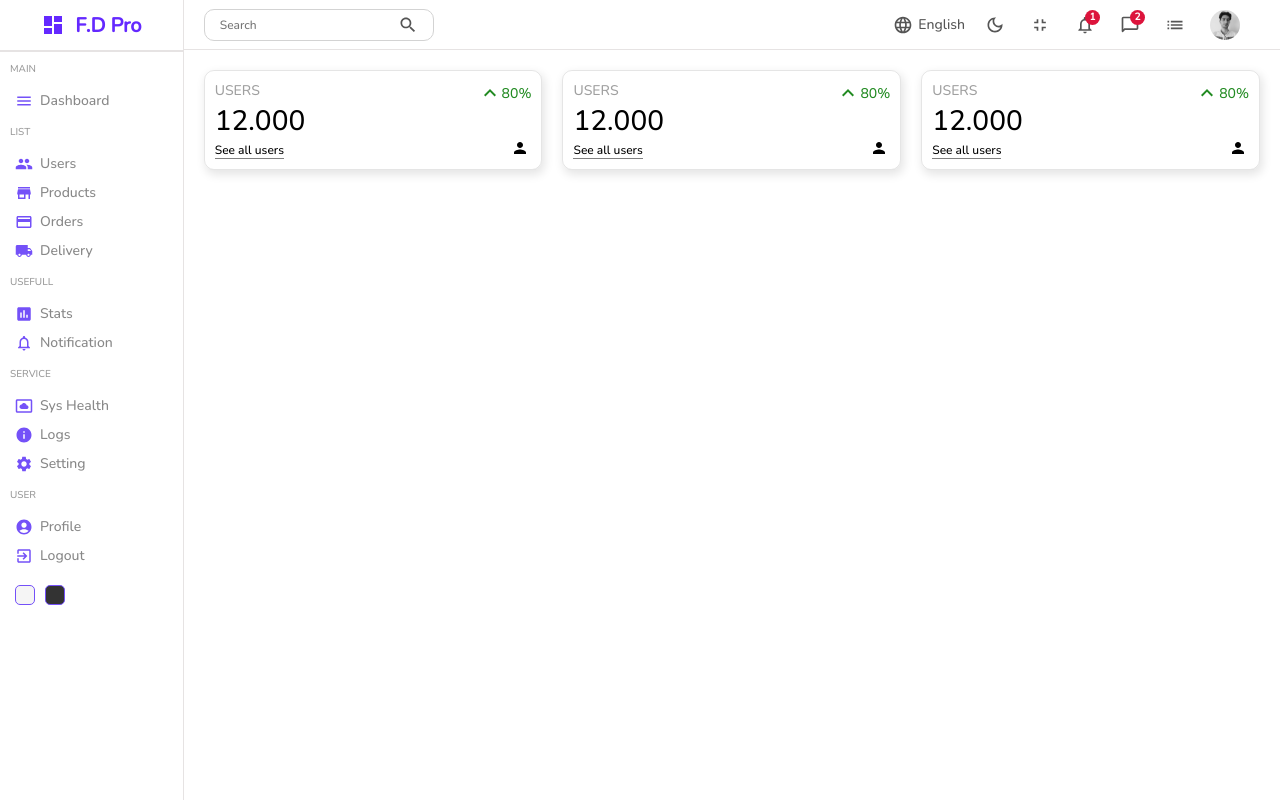
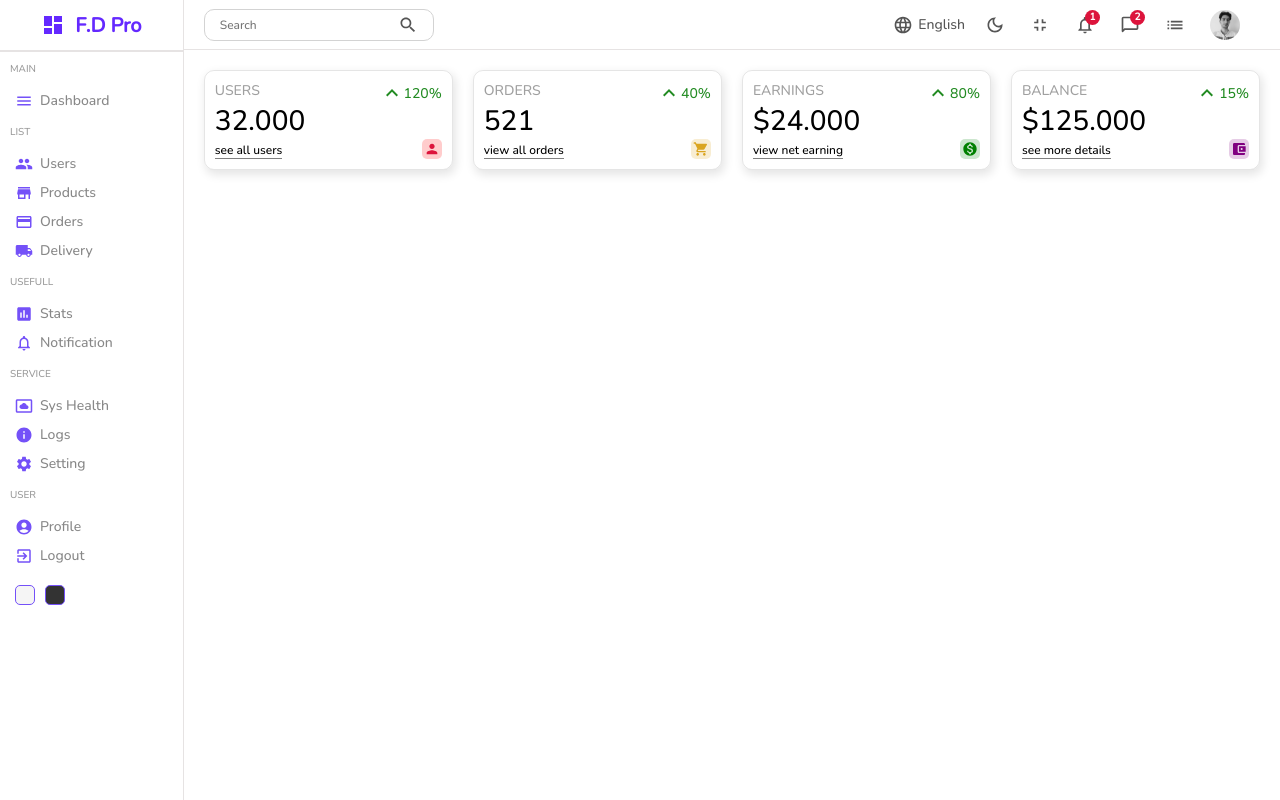
Before and after one commit to Mahdi-Hazrati/Fusion-Dashboard-Pro, a React (Create React App) app: page / in a window 1280 px wide. Built offline with nearby package versions, Linux system fonts and the light colour scheme.

Commit message:
Final of Widgets

```diff
--- a/src/Components/Widget/Widget.jsx
+++ b/src/Components/Widget/Widget.jsx
@@ -1,20 +1,73 @@
 import "./widget.scss"
-import { KeyboardArrowUp, Person } from "@mui/icons-material"
+import {
+    AccountBalanceWallet,
+    InsertEmoticon,
+    KeyboardArrowUp,
+    MonetizationOn,
+    Person,
+    ShoppingCart
+} from "@mui/icons-material"
 
-const Widget = ()=>{
+const Widget = ({type, value , percentage})=>{
+    let data
+
+    switch(type){
+        case "user":
+            data = {
+                title:"users",
+                isMoney:false,
+                link:"see all users",
+                icon:<Person className="icon" style={{color:"crimson", backgroundColor:"rgba(255, 0, 0, 0.2)"}} />
+            }
+            break
+        case "order":
+            data = {
+                title:"orders",
+                isMoney:false,
+                link:"view all orders",
+                icon:<ShoppingCart className="icon" style={{color:"goldenrod", backgroundColor:"rgba(218, 165, 32, 0.2)"}} />
+            }
+            break
+        case "earning":
+            data = {
+                title:"earnings",
+                isMoney:true,
+                link:"view net earning",
+                icon:<MonetizationOn className="icon" style={{color:"green", backgroundColor:"rgba(0, 128, 9, 0.2)"}} />
+            }
+            break
+        case "balance":
+            data = {
+                title:"balance",
+                isMoney:true,
+                link:"see more details",
+                icon:<AccountBalanceWallet className="icon" style={{color:"purple", backgroundColor:"rgba(128, 0, 128, 0.2)"}} />
+            }
+            break
+        default:
+            data = {
+                title:"{Error}",
+                isMoney:false,
+                link:"Not Valid type",
+                icon:<InsertEmoticon className="icon" style={{color:"white", backgroundColor:"rgba(0, 0, 0, 0.2)"}} />
+            }
+            break
+
+    }
+
     return (
         <div className="widget">
             <div className="left">
-                <div className="title">users</div>
-                <div className="counter">12.000</div>
-                <div className="link">See all users</div>
+                <div className="title">{data.title}</div>
+                <div className="counter">{data.isMoney && "$"}{value}</div>
+                <div className="link">{data.link}</div>
             </div>
             <div className="right">
                 <div className="percentage positive">
                     <KeyboardArrowUp />
-                    80%
+                    {percentage}
                 </div>
-                <Person  className="icon"/>
+                {data.icon}
             </div>
         </div>
     )
--- a/src/Components/Widget/widget.scss
+++ b/src/Components/Widget/widget.scss
@@ -31,6 +31,7 @@
             font-size: 12px;
             border-bottom: 1px solid gray;
             max-width: max-content;
+
             &:hover{
                 cursor: pointer;
             }
@@ -40,6 +41,8 @@
             display: flex;
             align-items: center;
             font-size: 14px;
+            user-select: none;
+
             &.positive{
                 color: forestgreen;
             }
@@ -48,12 +51,14 @@
             }
         }
         .icon{
-            font-size: 18px;
-            margin: 2px;
+            font-size: 20px;
+            padding: 2px;
+            width: 20px;
+            height: 20px;
             align-self: flex-end;
             color: black;
+            border-radius: 5px;
         }
-
 
     }
 
--- a/src/Pages/Home/Home.jsx
+++ b/src/Pages/Home/Home.jsx
@@ -11,9 +11,10 @@ const Home = () => {
             <div className="homeContainer">
                 <Navbar />
                 <div className="widgets">
-                    <Widget />
-                    <Widget />
-                    <Widget />
+                    <Widget type="user" value="32.000" percentage="120%"/>
+                    <Widget type="order" value="521" percentage="40%"/>
+                    <Widget type="earning" value="24.000" percentage="80%"/>
+                    <Widget type="balance" value="125.000" percentage="15%"/>
                 </div>
             </div>
         </div>
```
